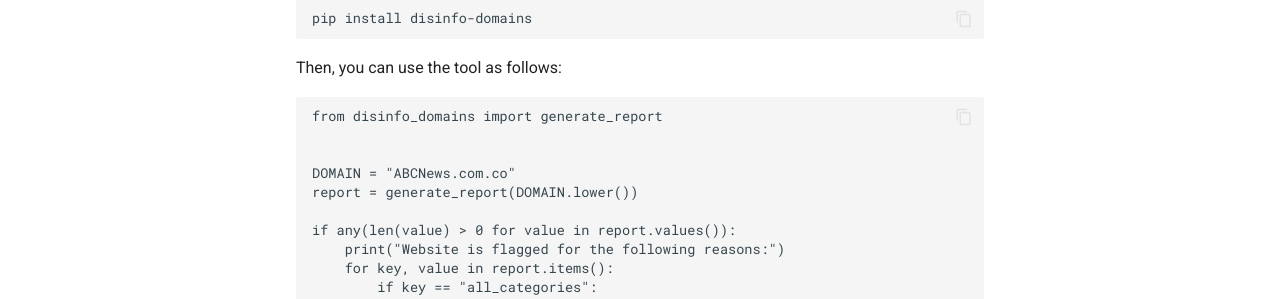
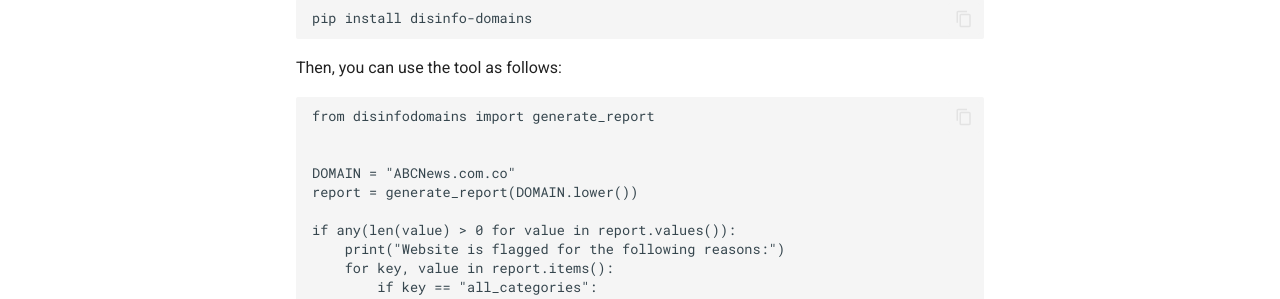
Before and after one commit to capjamesg/disinfo-domains, an MkDocs documentation site: the page built from docs/index.md, in a window 1280 px wide and 900 px high. Shown: the part 406-705 px from the top of the window. Built offline with MkDocs 1.6.1 and Material for MkDocs 9.7.7, drawn with Linux system fonts in a browser that asks for light colours; comment, search, counter and statistics services are not loaded; some of the changed text lies outside the part shown.

Commit message:
Update index.md

````diff
--- a/docs/index.md
+++ b/docs/index.md
@@ -15,7 +15,7 @@ pip install disinfo-domains
 Then, you can use the tool as follows:
 
 ```python
-from disinfo_domains import generate_report
+from disinfodomains import generate_report
 
 
 DOMAIN = "ABCNews.com.co"
````
